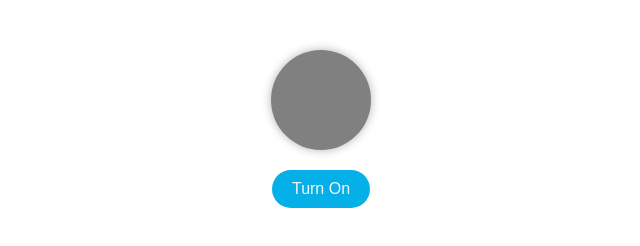
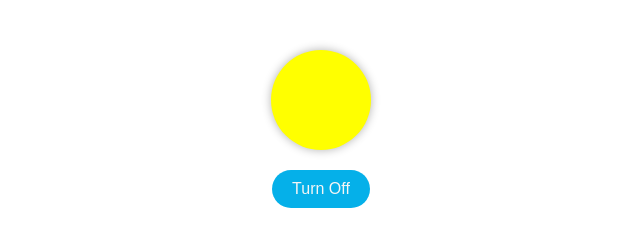
Before and after one commit to JVN-010/LightBulb, a plain HTML site: page index.html in a window 1280 px wide. Shown: the whole page, without its empty margins (319-959 px from the left). Drawn offline with Linux system fonts and the light colour scheme.

Commit message:
first update when condition is true

```diff
--- a/script.js
+++ b/script.js
@@ -1,7 +1,12 @@
 const lightBulb = document.getElementById("lightBulb");
 const switchButton = document.getElementById("toogleButton");
 
-let isLightOn = false;
+let isLightOn = true;
+
+if (isLightOn) {
+  lightBulb.style.backgroundColor = "yellow";
+  switchButton.textContent = "Turn Off";
+}
 
 switchButton.addEventListener("click", function () {
   if (isLightOn) {
--- a/style.css
+++ b/style.css
@@ -6,7 +6,7 @@
   width: 100px;
   height: 100px;
   border-radius: 50%;
-  background-color: grey;
+  background-color: yellow;
   margin: 20px auto;
   box-shadow: 0px 0px 10px rgba(0, 0, 0, 0.3);
 }
```
